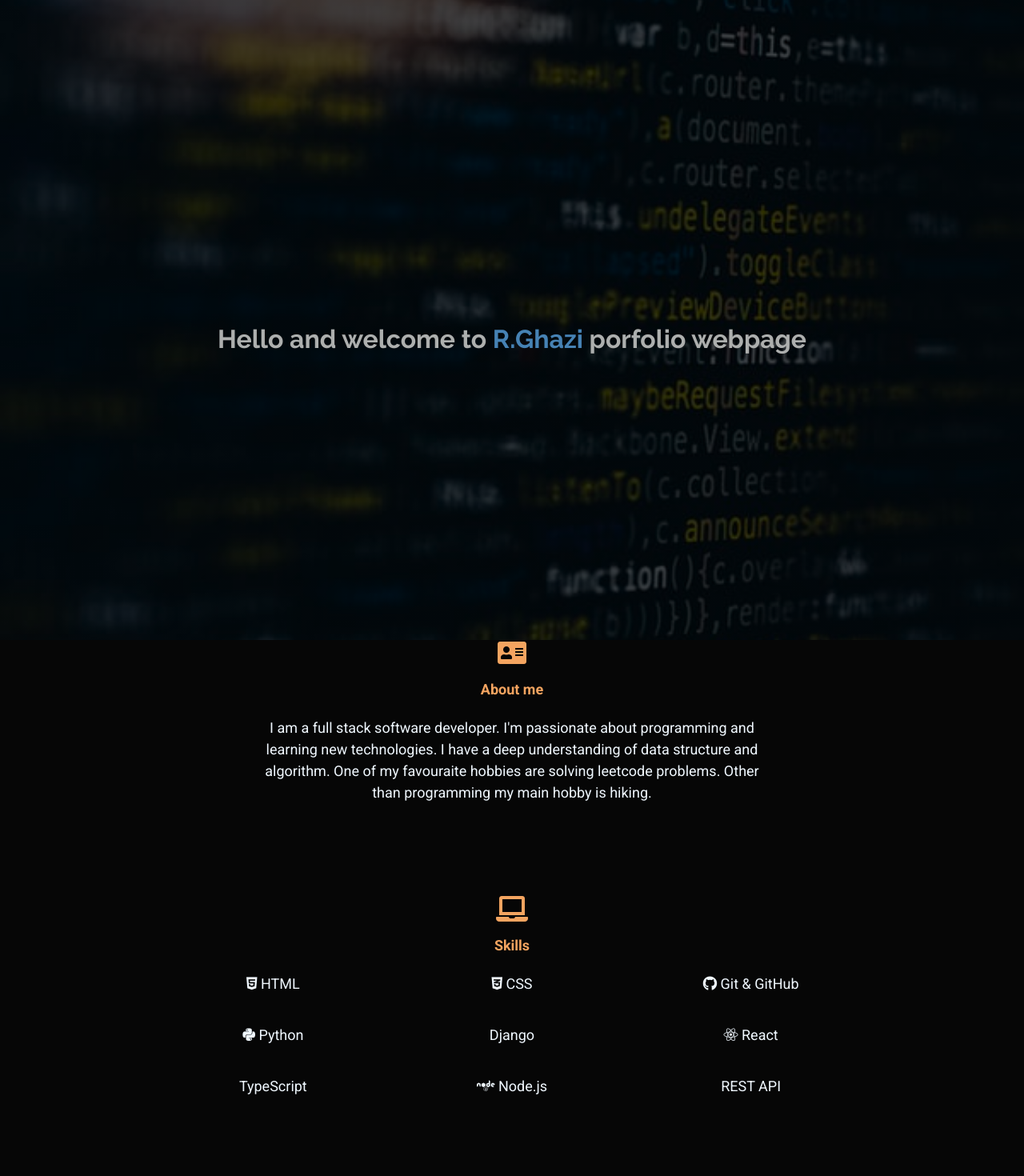
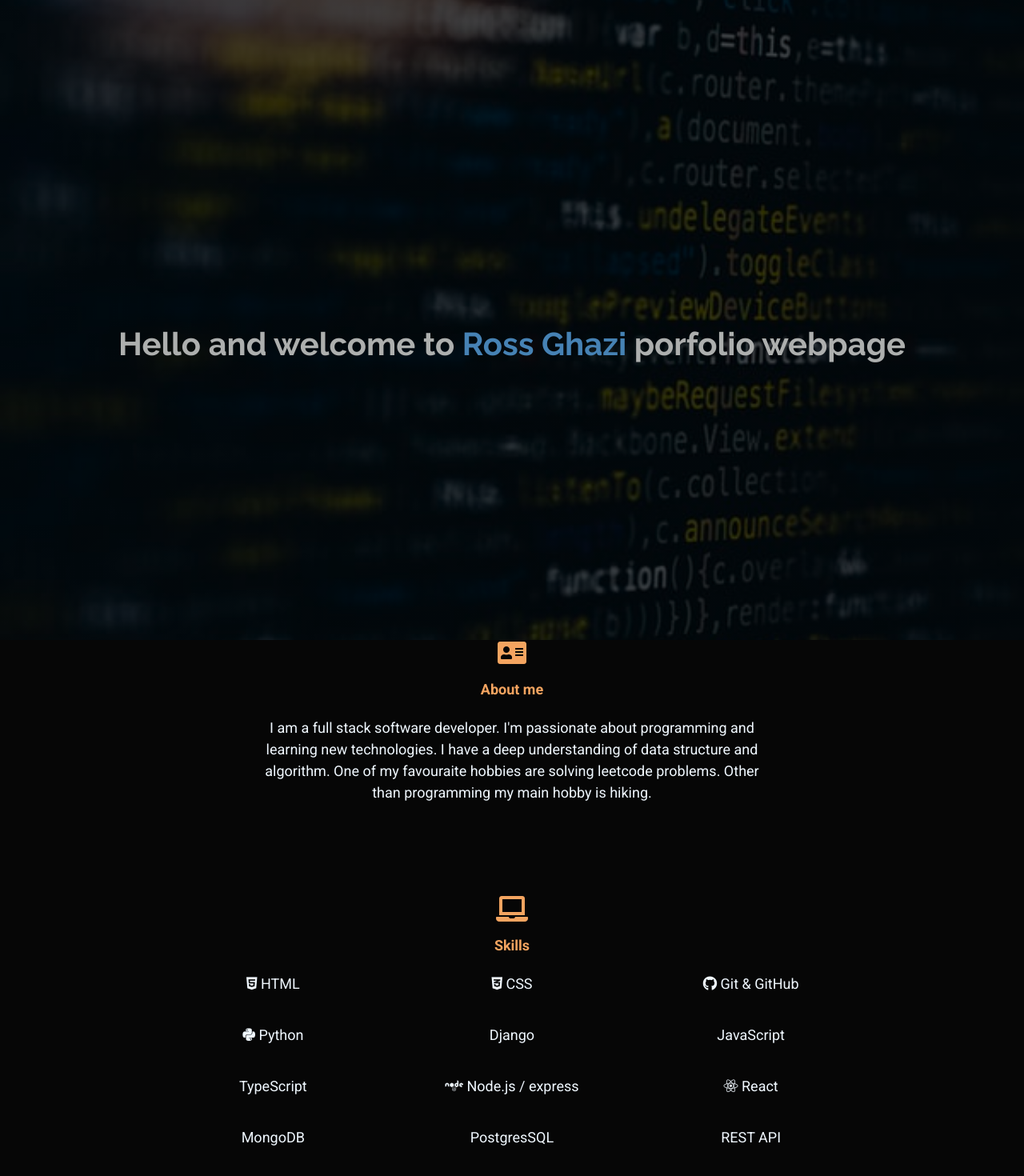
Before and after one commit to Ross-Ghazi/Portfolio, a React (Create React App) app: page / in a window 1280 px wide. Shown: the top 1470 px of the page at 80% size. Built offline with nearby package versions, Linux system fonts and the light colour scheme.

Commit message:
for netlify deployment

```diff
--- a/src/App.css
+++ b/src/App.css
@@ -31,7 +31,7 @@ header {
   animation-duration: 1s;
   font-family: Raleway;
   font-weight: 700;
-  font-size: 32px;
+  font-size: 40px;
 }
 .different_color {
   color: steelblue;
--- a/src/App.js
+++ b/src/App.js
@@ -26,7 +26,8 @@ function App() {
           <div className="header-text container ">
             <p>
               Hello and welcome to{" "}
-              <span className="different_color">R.Ghazi</span> porfolio webpage
+              <span className="different_color">Ross Ghazi</span> porfolio
+              webpage
             </p>
           </div>
         </div>
@@ -77,9 +78,8 @@ function App() {
                 <Col className="height3rem" sm={12} md={4}>
                   Django{" "}
                 </Col>
-                <Col className="height3rem" md={4}>
-                  {" "}
-                  <i class="fab fa-react"></i> React
+                <Col className="height3rem" sm={12} md={4}>
+                  JavaScript{" "}
                 </Col>
               </Row>
               <Row className="height1">
@@ -88,7 +88,20 @@ function App() {
                 </Col>
                 <Col className="height3rem" md={4}>
                   {" "}
-                  <i class="fab fa-node"></i> Node.js
+                  <i class="fab fa-node"></i> Node.js / express
+                </Col>
+                <Col className="height3rem" md={4}>
+                  {" "}
+                  <i class="fab fa-react"></i> React
+                </Col>
+              </Row>
+              <Row className="height1">
+                <Col className="height3rem" md={4}>
+                  MongoDB
+                </Col>
+                <Col className="height3rem" md={4}>
+                  {" "}
+                  PostgresSQL
                 </Col>
                 <Col className="height3rem" md={4}>
                   REST API
@@ -128,7 +141,7 @@ function App() {
                 <h6>Technologies:</h6>
                 <Row className="justify-content-md-center">React</Row>
                 <Row className="justify-content-md-center">Django (Python)</Row>
-                <Row className="justify-content-md-center">PostGreSQL</Row>
+                <Row className="justify-content-md-center">PostgreSQL</Row>
                 <Row>
                   <div className="spacer5rem"></div>
                   <Col>
```
Also changed, not shown: 23 other files (tests, documents, lock files or other folders).
